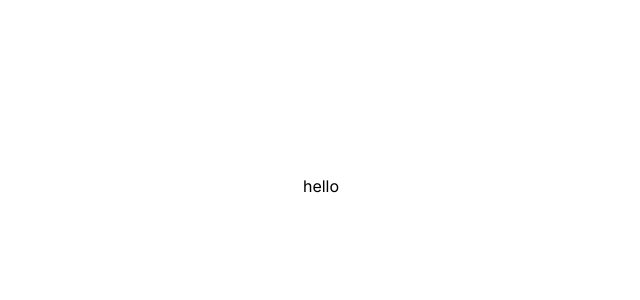
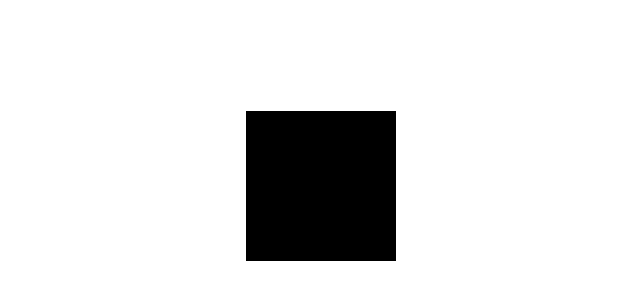
Before and after one commit to Ronit-gurjar/framer-tutorial, a Next.js app: page / in a window 1280 px wide. Shown: the part 214-514 px from the top of the page, without its empty margins (319-959 px from the left). Built offline with nearby package versions, Linux system fonts and the light colour scheme.

Commit message:
Add: simple box animation (rotate)

```diff
--- a/src/app/page.js
+++ b/src/app/page.js
@@ -12,8 +12,19 @@ export default function Home() {
         height: "100vh",
         gap:"0.8rem"
       }}>
-        <motion.div>
-          hello
+        <motion.div
+          initial={{
+            rotate:"0deg"
+          }}
+          animate={{
+            rotate:"180deg"
+          }}
+          style={{
+            width:150,
+            height:150,
+            backgroundColor:"black"
+          }}
+        >
         </motion.div>
       </div>
     </>
```
